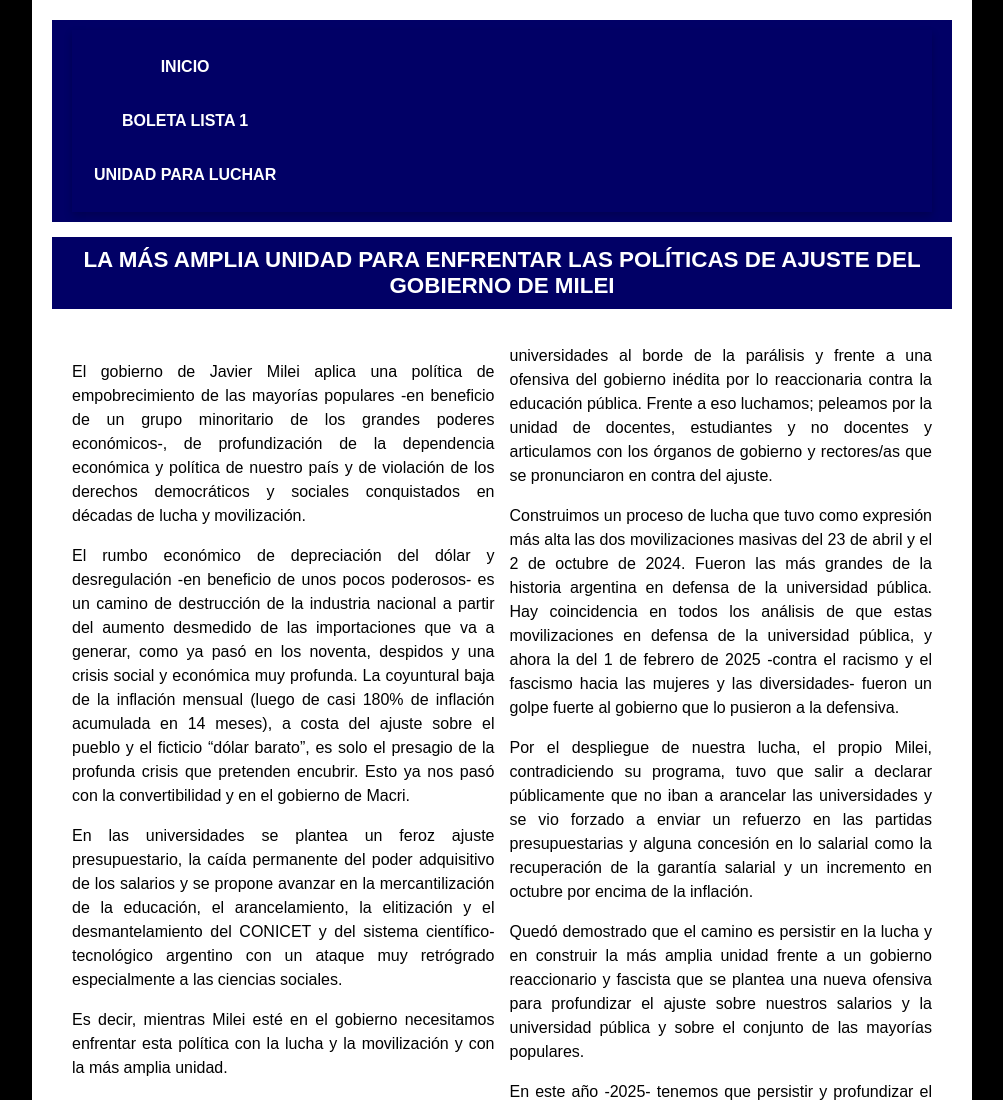
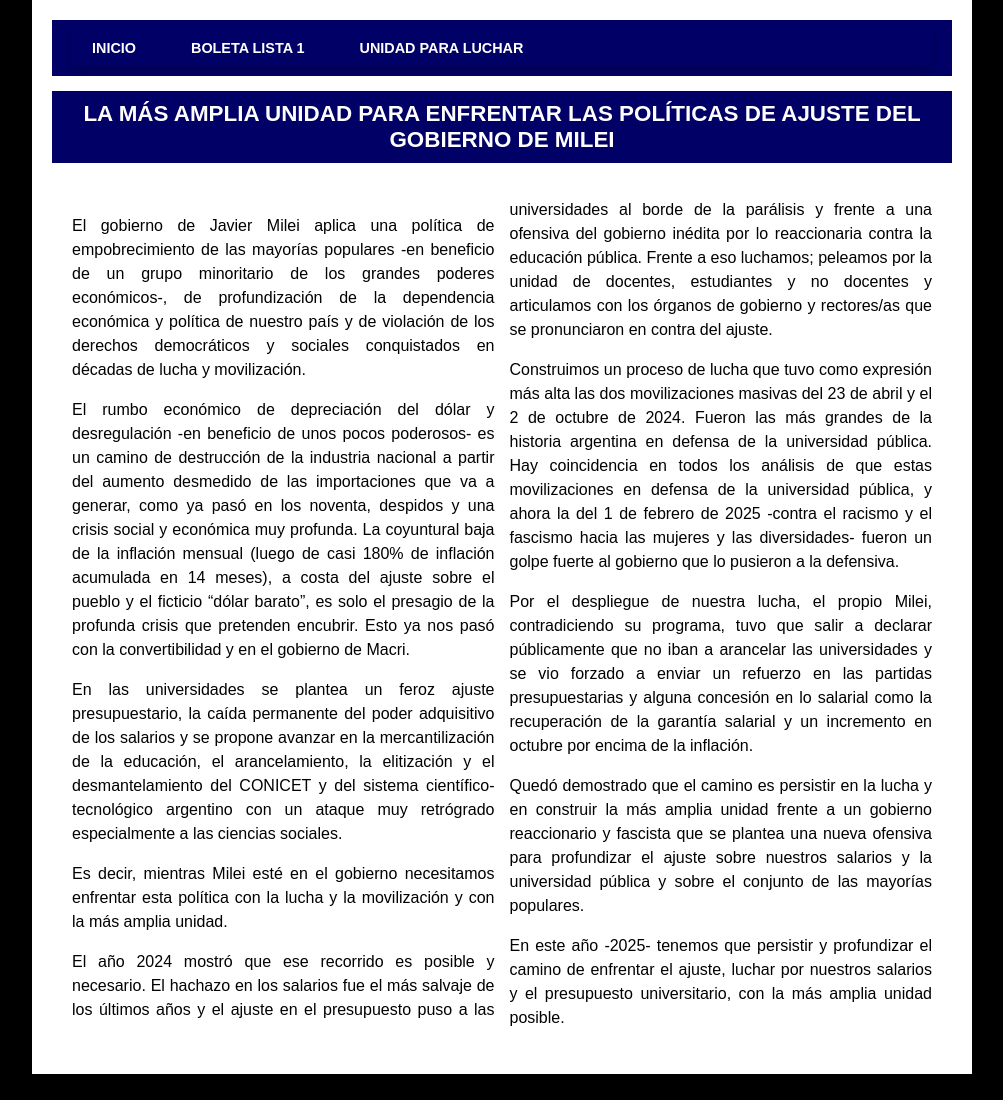
Before and after one commit to albertohilal/eleccionesCH-2025, a plain HTML site: page index.html in a window 1280 px wide. Shown: the top 1100 px of the page, without its empty margins (138-1141 px from the left). After the commit the page ends 1074 px from the top, so only its background shows below. Drawn offline with Linux system fonts and the light colour scheme.

Commit message:
Ajustes en estilos CSS para los menu

```diff
--- a/styles.css
+++ b/styles.css
@@ -45,7 +45,7 @@
     position: relative;
 }
 
-/* Menú oculto por defecto en móviles */
+/* Ocultar menú en móviles por defecto */
 #nav-menu {
     display: none;
     position: absolute;
@@ -59,7 +59,7 @@
     overflow: hidden;
 }
 
-/* Mostrar menú cuando se active */
+/* Mostrar menú cuando se active en móviles */
 #nav-menu.active {
     display: flex;
     flex-direction: column;
@@ -72,13 +72,9 @@
 .navbar ul {
     list-style: none;
     margin: 0;
-    padding: 10px 0;
+    padding: 0;
     text-align: center;
     background: #010066; /* Fondo azul */
-}
-
-.navbar ul li {
-    padding: 10px;
 }
 
 /* Hacer que los enlaces del menú sean blancos */
@@ -114,20 +110,34 @@
     padding: 10px;
 }
 
-/* Ajustes en pantallas grandes */
+/* Ocultar menú hamburguesa en escritorio */
 @media (min-width: 768px) {
-    .navbar {
-        justify-content: center;
+    .menu-toggle {
+        display: none !important;
     }
 
     #nav-menu {
-        display: flex;
+        display: flex !important;
         position: static;
         max-height: none;
+        flex-direction: row; /* Menú en línea */
     }
 
-    .menu-toggle {
-        display: none;
+    .navbar ul {
+        display: flex;
+        align-items: center;
+        gap: 15px; /* Espaciado entre los elementos */
+    }
+
+    .navbar ul li {
+        display: inline;
+        padding: 5px 10px;
+    }
+
+    /* Reducir el tamaño de la fuente en pantallas grandes */
+    .navbar ul li a {
+        font-size: 0.9em;
+        padding: 5px 10px;
     }
 }
 
```
